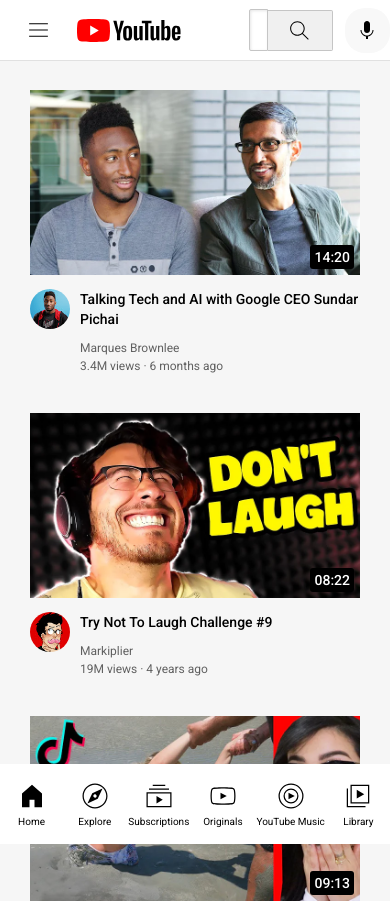
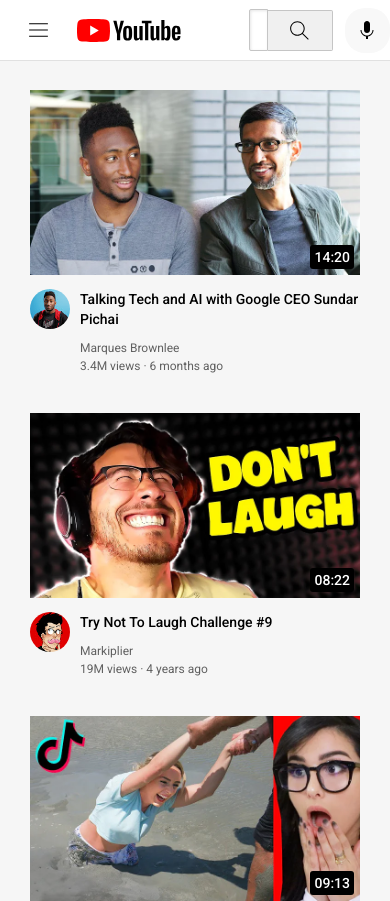
Before and after one commit to nikhilashok19/YT-Clone, a plain HTML site: page index.html in a window 390 px wide. Shown: the top 901 px of the page. Drawn offline with Linux system fonts and the light colour scheme.

Commit message:
Update sidebar.css

```diff
--- a/stylesheets/sidebar.css
+++ b/stylesheets/sidebar.css
@@ -36,20 +36,7 @@
 
 @media (max-width: 500px) {
   .sidebar {
-    display: flex;
-    height: 80px;
-    width: 100vw;
-    top: auto;
-    bottom: 0;
-    left: 0;
-    right: 0;
-    justify-content: space-between;
-  }
-
-  .side-icons {
-    width: 80px;
-    margin-left: 2px;
-    margin-right: 2px;
+    opacity:0;
   }
 
   body {
```
